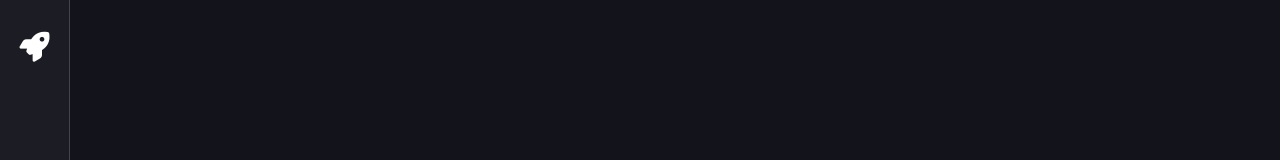
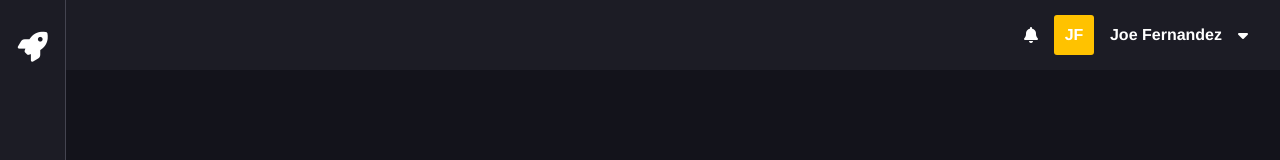
Before and after one commit to stephscode/css-practise-projects, a plain HTML site: page Project 03 - Dark Dash/index.html in a window 1280 px wide. Shown: the top 160 px of the page. Drawn offline with Linux system fonts and the light colour scheme.

Commit message:
completed header bar html & css

```diff
--- a/Project 03 - Dark Dash/index.html
+++ b/Project 03 - Dark Dash/index.html
@@ -27,7 +27,17 @@
     </div>
 
     <div class="main-container">
+        <div class="header-bar">
+            <i class="fa-solid fa-bell"></i>
+            <div class="current-user-avatar">JF</div>
+            <div class="current-user-name">Joe Fernandez</div>
+            <i class="fa-solid fa-caret-down"></i>
 
+        </div>
+
+        <div class="dash-container">
+
+        </div>
     </div>
 
     <script src="https://kit.fontawesome.com/71347dbea2.js" crossorigin="anonymous"></script>
--- a/Project 03 - Dark Dash/styles.css
+++ b/Project 03 - Dark Dash/styles.css
@@ -74,3 +74,40 @@ i {
 }
 
 /* || MAIN CONTAINER */
+
+.main-container {
+    display: flex;
+    flex-direction: column;
+    width: 100%;
+}
+
+/* || HEADER BAR */
+.header-bar {
+    height: 70px;
+    background-color: var(--charcoal);
+
+    display: flex;
+    justify-content: flex-end;
+    align-items: center;
+    gap: 1rem;
+    padding: 1rem 2rem;
+
+
+}
+
+.current-user-avatar {
+    background-color: var(--yellow);
+    height: 40px;
+    width: 40px;
+    border-radius: 3px;
+
+    display: flex;
+    justify-content: center;
+    align-items: center;
+}
+
+.current-user-avatar,
+.current-user-name {
+    color: white;
+    font-weight: 600;
+}
```
